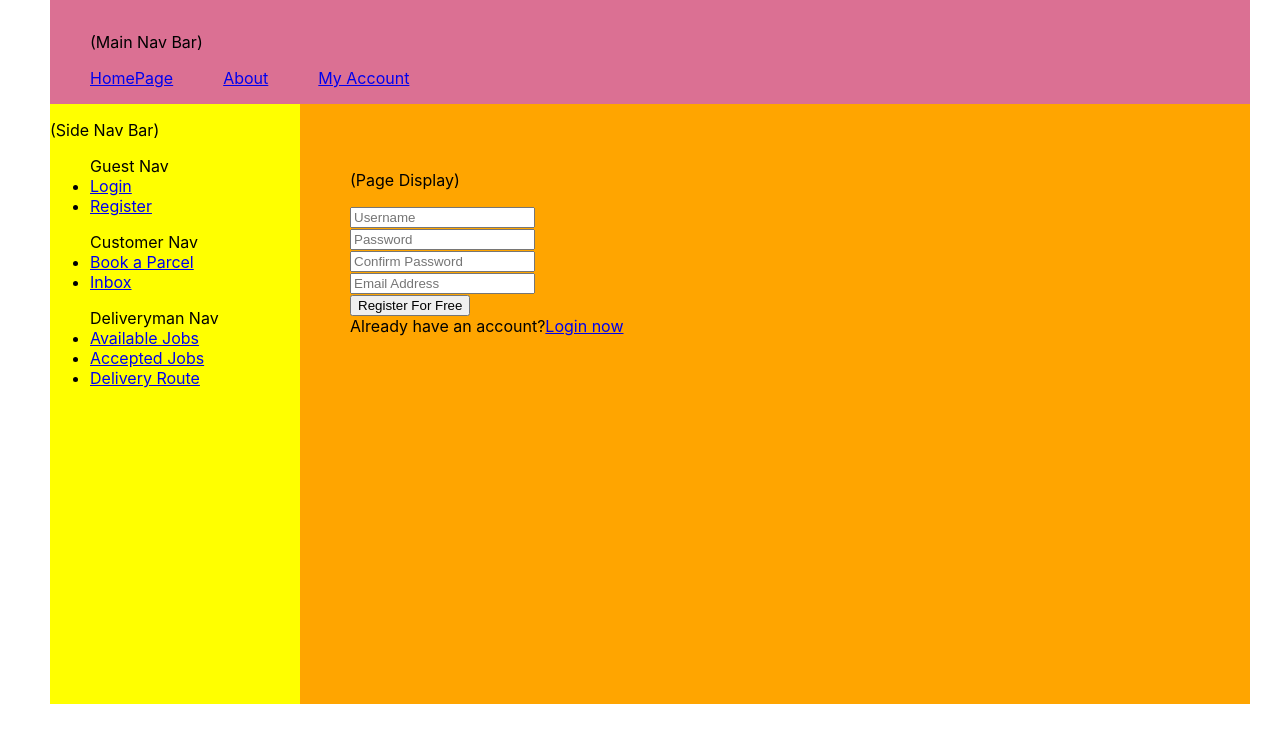
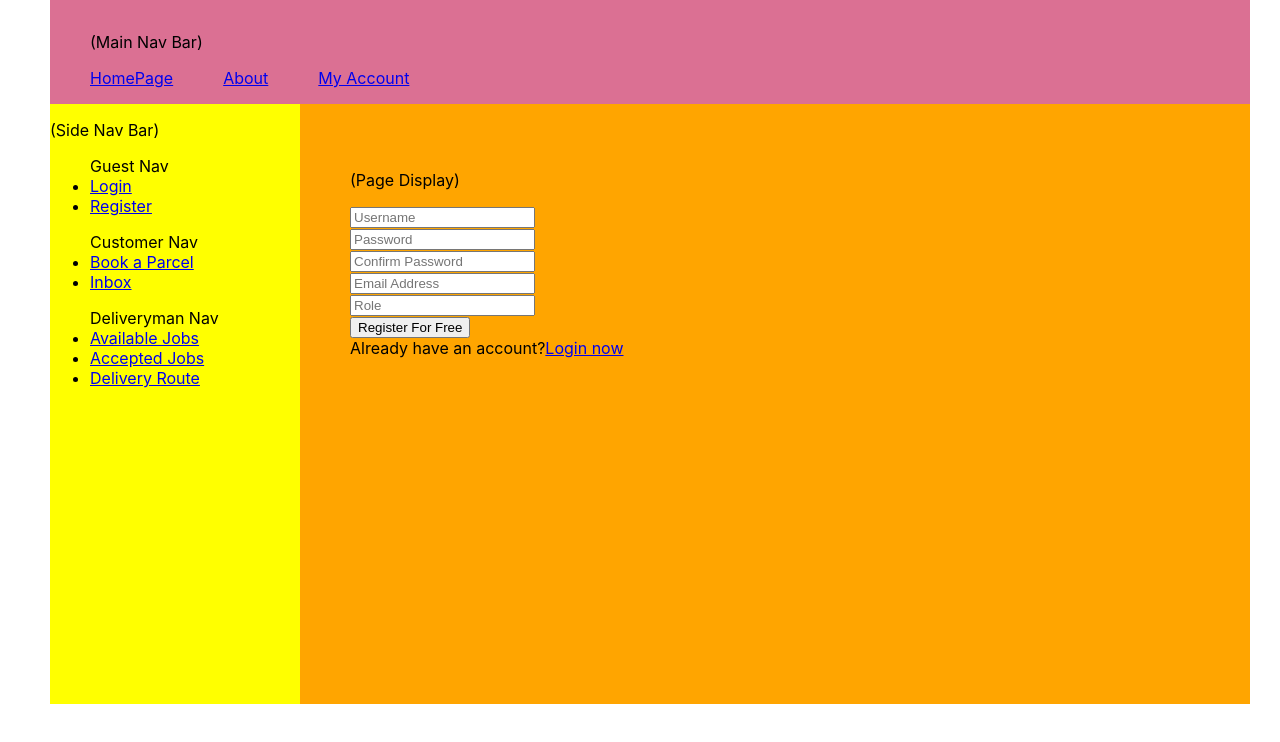
Before and after one commit to wuzhixiang88/Easy_Parcel_Clone, a React (Create React App) app in the folder client/: page /signup in a window 1280 px wide. Shown: the top 742 px of the page. Built offline with nearby package versions, Linux system fonts and the light colour scheme.

Commit message:
masked GMAP API key and add redirects after user register or login

```diff
--- a/client/src/components/DeliveryRoute.jsx
+++ b/client/src/components/DeliveryRoute.jsx
@@ -13,7 +13,7 @@ const DeliveryRoute = () => {
           height="450"
           loading="lazy"
           allowfullscreen
-          src={`https://www.google.com/maps/embed/v1/directions?key=AIzaSyBpIWS_8jsYNEW7R5-e0G43TZiIHdkg914&origin="672635"&destination="General Assembly"`}
+          src={`https://www.google.com/maps/embed/v1/directions?key=${process.env.REACT_APP_GMAP_API_KEY}&origin="672635"&destination="General Assembly"`}
         ></iframe>
       </div>
     </>
--- a/client/src/components/Quote.jsx
+++ b/client/src/components/Quote.jsx
@@ -26,7 +26,7 @@ const Quote = ({ showPage, setShowPage, setQuotation, setDuration }) => {
   useEffect(() => {
     (async () => {
       const loader = new Loader({
-        apiKey: "AIzaSyBpIWS_8jsYNEW7R5-e0G43TZiIHdkg914",
+        apiKey: process.env.REACT_APP_GMAP_API_KEY,
         version: "weekly",
         libraries: ["places"],
       });
--- a/client/src/pages/AboutUsPage.jsx
+++ b/client/src/pages/AboutUsPage.jsx
@@ -1,5 +1,4 @@
-import React, { useState } from "react";
-import { Link } from "react-router-dom";
+import React from "react";
 
 const AboutUsPage = () => {
   return (
--- a/client/src/pages/CustomerInboxPage.jsx
+++ b/client/src/pages/CustomerInboxPage.jsx
@@ -1,4 +1,4 @@
-import React, { useState } from "react";
+import React from "react";
 import { Link } from "react-router-dom";
 
 const CustomerInboxPage = () => {
--- a/client/src/pages/DeliverymanInboxPage.jsx
+++ b/client/src/pages/DeliverymanInboxPage.jsx
@@ -1,4 +1,4 @@
-import React, { useState } from "react";
+import React from "react";
 import { Link } from "react-router-dom";
 import DeliveryRoute from "../components/DeliveryRoute";
 
--- a/client/src/pages/HomePage.jsx
+++ b/client/src/pages/HomePage.jsx
@@ -1,4 +1,4 @@
-import React, { useState } from "react";
+import React from "react";
 import { Link } from "react-router-dom";
 
 const HomePage = () => {
--- a/client/src/pages/LoginPage.jsx
+++ b/client/src/pages/LoginPage.jsx
@@ -1,11 +1,13 @@
 import React, { useState } from "react";
-import { Link } from "react-router-dom";
+import { Link, useHistory } from "react-router-dom";
 
 const LoginPage = () => {
   const [userDetails, setUserDetails] = useState({
     username: "",
     password: "",
   });
+
+  const history = useHistory();
 
   const handleInputChange = (e) => {
     const key = e.target.name;
@@ -34,6 +36,10 @@ const LoginPage = () => {
     result.token
       ? localStorage.setItem("token", result.token)
       : alert("Error! Please login again.");
+
+    if (response.ok) {
+      history.push("/customer");
+    }
   };
 
   return (
--- a/client/src/pages/RegisterPage.jsx
+++ b/client/src/pages/RegisterPage.jsx
@@ -1,5 +1,5 @@
 import React, { useState } from "react";
-import { Link } from "react-router-dom";
+import { Link, useHistory } from "react-router-dom";
 
 const RegisterPage = () => {
   const [registerDetails, setRegisterDetails] = useState({
@@ -7,7 +7,10 @@ const RegisterPage = () => {
     password: "",
     confirmpw: "",
     email: "",
+    role: "",
   });
+
+  const history = useHistory();
 
   const handleInputChange = (e) => {
     const key = e.target.name;
@@ -20,7 +23,7 @@ const RegisterPage = () => {
   };
 
   const handClickRegister = async () => {
-    await fetch("/api/users/signup", {
+    const response = await fetch("/api/users/signup", {
       method: "POST",
       headers: {
         "content-type": "application/json",
@@ -30,8 +33,13 @@ const RegisterPage = () => {
         password: registerDetails.password,
         confirmpw: registerDetails.confirmpw,
         email: registerDetails.email,
+        role: registerDetails.role,
       }),
     });
+
+    if (response.ok) {
+      history.push("/login");
+    }
   };
 
   return (
@@ -73,6 +81,15 @@ const RegisterPage = () => {
         />
       </div>
       <div>
+        <input
+          type="text"
+          name="role"
+          placeholder="Role"
+          value={registerDetails.role}
+          onChange={handleInputChange}
+        />
+      </div>
+      <div>
         <button onClick={handClickRegister}>Register For Free</button>
       </div>
       <div>
```
